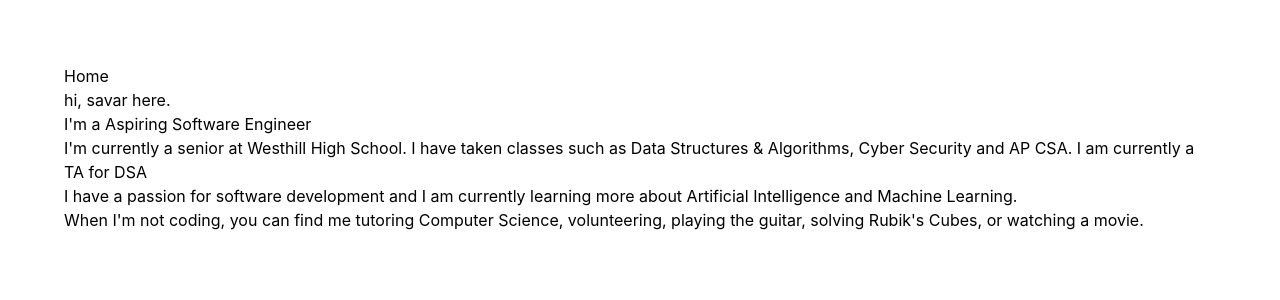
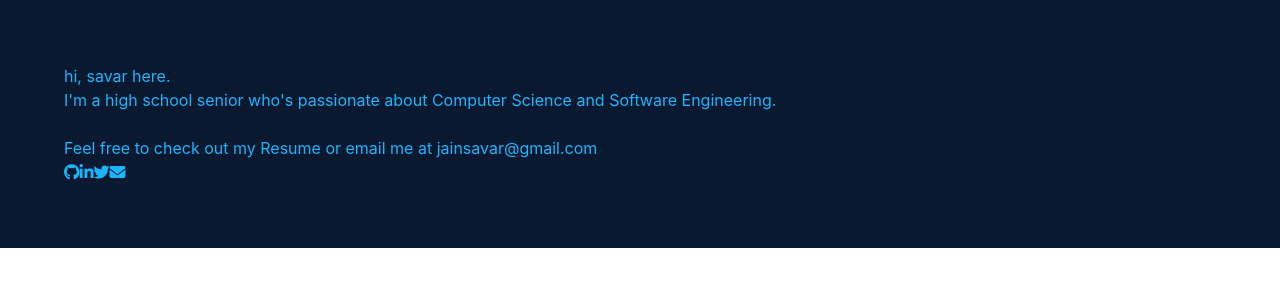
Before and after one commit to SavarJ/jainsavar.com, a React (Create React App) app: page / in a window 1280 px wide. Shown: the top 300 px of the page. Built offline with nearby package versions, Linux system fonts and the light colour scheme.

Commit message:
Skeleton html for home

```diff
--- a/src/components/App.tsx
+++ b/src/components/App.tsx
@@ -1,6 +1,6 @@
 import React from "react";
 import Home from "./Home";
-import About from "./About";
+// import About from "./About";
 // import Projects from "./Projects";
 // import Skills from "./Skills;
 // import Contact from "./Contact";
@@ -8,9 +8,9 @@ import About from "./About";
 
 const App: React.FC = () => {
   return (
-    <main className="max-w-full p-16">
+    <main className="max-w-full p-16" style={{ backgroundColor: "#0a192f" }}>
       <Home />
-      <About />
+      {/* <About /> */}
       {/* <Projects /> */}
       {/* <Skills /> */}
       {/* <Contact /> */}
--- a/src/components/Home.tsx
+++ b/src/components/Home.tsx
@@ -1,7 +1,41 @@
 const Home: React.FC = () => {
   return (
-    <section>
-      <h1>Home</h1>
+    <section className="" style={{ color: "#19B5FE" }}>
+      <h1>hi, savar here.</h1>
+      <h2>
+        I'm a high school senior who's passionate about Computer Science and
+        Software Engineering.
+      </h2>
+      <br />
+      <h3>
+        Feel free to check out my{" "}
+        <a
+          href="/assets/SavarJain-Resume"
+          target="_blank"
+          rel="noopener noreferrer"
+        >
+          Resume
+        </a>{" "}
+        or email me at{" "}
+        <a href="mailto:jainsavar@gmail.com">jainsavar@gmail.com</a>
+      </h3>
+
+      {/* TODO: Replace font awesome with a custom svg icons */}
+
+      <div className="">
+        <a href="https://github.com/SavarJ">
+          <i className="fa fa-github"></i>
+        </a>
+        <a href="https://linkedin.com/in/savarjain">
+          <i className="fa fa-linkedin"></i>
+        </a>
+        <a href="https://twitter.com/SavarJain">
+          <i className="fa fa-twitter"></i>
+        </a>
+        <a href="mailto:jainsavar@gmail.com">
+          <i className="fa fa-envelope"></i>
+        </a>
+      </div>
     </section>
   );
 };
```
